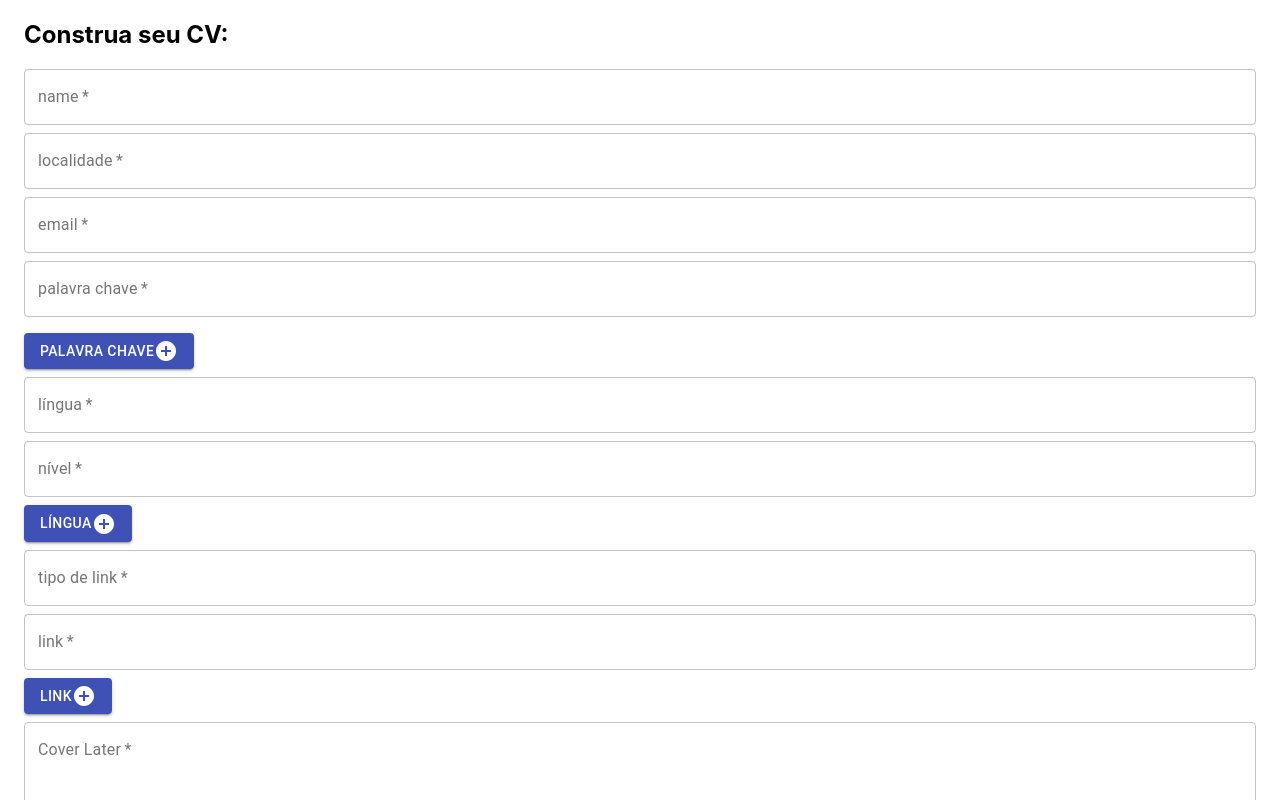
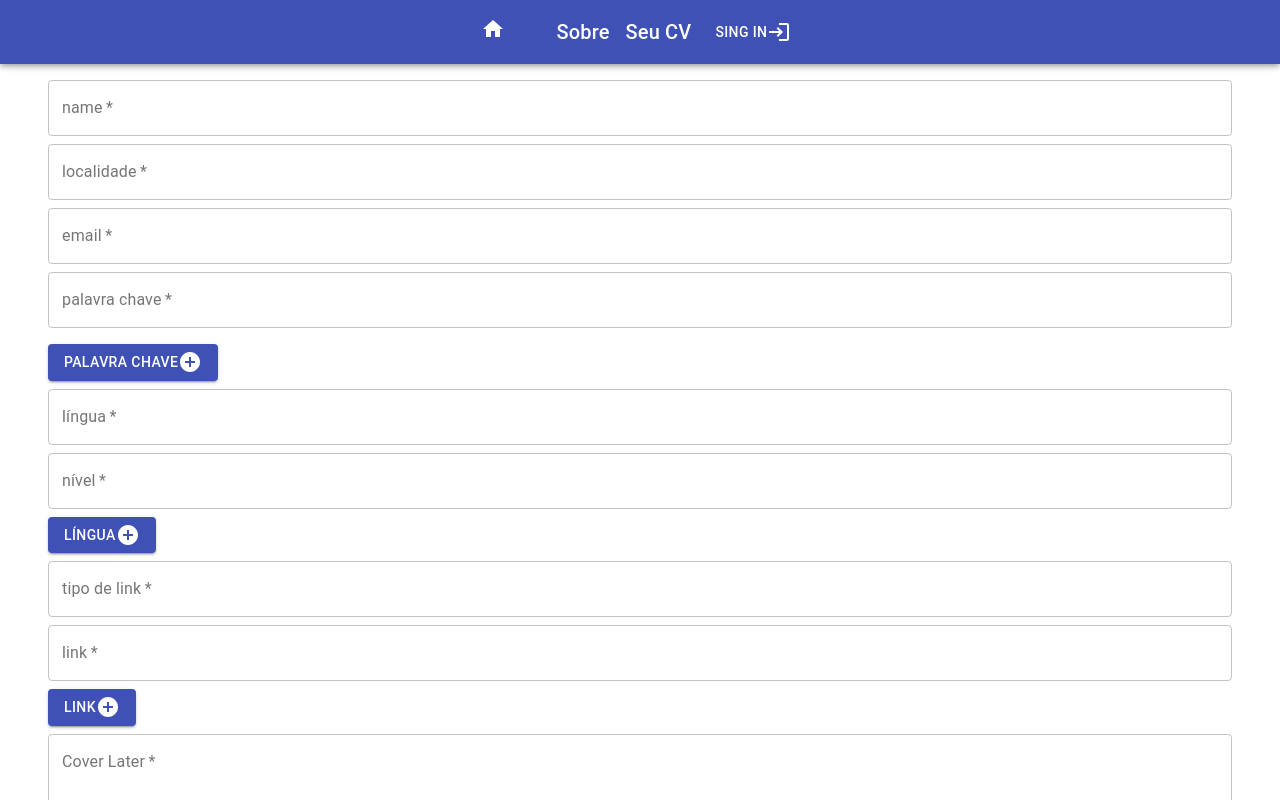
Before and after one commit to asreal089/cvbuilder, a Next.js app: page /cv in a window 1280 px wide. Shown: the top 800 px of the page. Built offline with nearby package versions, Linux system fonts and the light colour scheme; no server answers.

Commit message:
fix de rotas e layout

```diff
--- a/components/cvAddEdit.tsx
+++ b/components/cvAddEdit.tsx
@@ -33,6 +33,7 @@ interface Data {
 
 function CvAddEdit({ data }: Data): JSX.Element {
   const session: any = useSession();
+  const [id_usuario, setId_usuario] = useState<string>(data.id_usuario);
   const [saveSucefull, setSaveSucefull] = useState<boolean>(false);
   const [nome, setNome] = useState<string>(data.nome);
   const [localidade, setLocalidade] = useState<string>(data.localidade);
@@ -249,9 +250,7 @@ function CvAddEdit({ data }: Data): JSX.Element {
   }
 
   return (
-    <Container>
-      <h2>Construa seu CV:</h2>
-
+    <Container className="container">
       <FormGroup>
         <TextField
           className="campoFull campoComPadding"
--- a/components/navbar.tsx
+++ b/components/navbar.tsx
@@ -1,55 +1,58 @@
-import HomeIcon from '@mui/icons-material/Home';
-import { AppBar, Toolbar, IconButton, Typography, Button, Link, Box } from '@material-ui/core'
+import HomeIcon from "@mui/icons-material/Home";
+import {
+  AppBar,
+  Toolbar,
+  IconButton,
+  Typography,
+  Button,
+  Link,
+  Box,
+} from "@material-ui/core";
 import React from "react";
 import { signIn, signOut, useSession } from "next-auth/react";
-import LoginIcon from '@mui/icons-material/Login';
-import LogoutIcon from '@mui/icons-material/Logout';
+import LoginIcon from "@mui/icons-material/Login";
+import LogoutIcon from "@mui/icons-material/Logout";
+import Container from "@mui/material/Container";
+import { AlignHorizontalCenter } from "@mui/icons-material";
 
+const Navbar = () => {
+  const session: any = useSession();
 
-const Navbar = () =>{
-    const session: any = useSession();
+  const cvLink: string =
+    session.data != undefined ? "/cv/" + session.data.user.email : "/cv";
   return (
-        <Box sx={{ flexGrow: 1 }}>
-            <AppBar position="static">
+
+      <AppBar position="fixed" className="center">
         <Toolbar>
-                    <IconButton  edge="start" aria-label="menu">
-                        <Link href='/'>
-                            <HomeIcon className="white"/>
+          <IconButton edge="start" aria-label="menu">
+            <Link href="/">
+              <HomeIcon className="white" />
             </Link>
           </IconButton>
           <ul className="menu">
             <li>
-
-                            <Link href='/sobre' className="white">
-                                <Typography variant="h6">
-                                    Sobre
-                                </Typography>
+              <Link href="/sobre" className="white">
+                <Typography variant="h6">Sobre</Typography>
               </Link>
             </li>
 
-
             <li>
-                            <Link href='/builder' className="white">
-                                <Typography variant="h6">
-                                    Seu CV
-                                </Typography>
+              <Link href={cvLink} className="white">
+                <Typography variant="h6">Seu CV</Typography>
               </Link>
-
             </li>
-
           </ul>
           <div className="right">
-
             {!session.data && (
               <>
-                            <Button className="white right"
+                <Button
+                  className="white right"
                   onClick={() =>
                     signIn("google", { callbackUrl: "http://localhost:3000/" })
                   }
                 >
                   Sing In
-
-                                <LoginIcon className="white"/>
+                  <LoginIcon className="white" />
                 </Button>
               </>
             )}
@@ -58,16 +61,14 @@ const Navbar = () =>{
               <>
                 <Button className="white right" onClick={() => signOut()}>
                   Sign out
-                                <LogoutIcon className="white"/>
+                  <LogoutIcon className="white" />
                 </Button>
               </>
             )}
           </div>
-
-
         </Toolbar>
       </AppBar>
-        </Box>
+
   );
 };
 
--- a/pages/api/cv/[idUsuario].ts
+++ b/pages/api/cv/[idUsuario].ts
@@ -19,8 +19,7 @@ export default async function handleGetEPutPorUsuario(req: NextApiRequest, res:
             // RESPONSE FOR GET REQUESTS
             GET: async (req: NextApiRequest, res: NextApiResponse) => {
               const { CV } = await connectToDatabase();
-              //const resp = await CV.findOne({ id_usuario: { $eq: idUsuario } }).catch(catcher);
-              const resp = await CV.findById(idUsuario).catch(catcher);
+              const resp = await CV.findOne({id_usuario: { $eq: idUsuario }}).catch(catcher);
               res.json(JSON.parse(JSON.stringify(resp)));
             },
             // RESPONSE POST REQUESTS
--- a/pages/cv/index.tsx
+++ b/pages/cv/index.tsx
@@ -1,42 +1,51 @@
 import { NextPage } from "next";
 import React from "react";
-import { Conquistas, Curso, Experiencia, Cv, Links, Lingua } from "../../util/models/types";
+import {
+  Conquistas,
+  Curso,
+  Experiencia,
+  Cv,
+  Links,
+  Lingua,
+} from "../../util/models/types";
 import { useSession } from "next-auth/react";
 import * as cvAddEdit from "../../components/cvAddEdit";
+import Head from "next/head";
+import Navbar from "../../components/navbar";
+import { Container } from "@material-ui/core";
 
 const AddCv: NextPage = () => {
   const session: any = useSession();
 
-
-  const experiencia : Experiencia ={
+  const experiencia: Experiencia = {
     empresa: "",
     incio: "",
     fim: "",
-    descricao: ""
+    descricao: "",
   };
 
-  const curso : Curso ={
+  const curso: Curso = {
     instituicao: "",
     duracao: "",
-    descricao: ""
+    descricao: "",
   };
 
-  const conquista :Conquistas ={
+  const conquista: Conquistas = {
     titulo: "",
-    descricao: ""
+    descricao: "",
   };
 
-  const link : Links={
+  const link: Links = {
     tipo: "",
-    link: ""
-  }
+    link: "",
+  };
 
-  const linguas : Lingua={
+  const linguas: Lingua = {
     lingua: "",
-    nivel: ""
-  }
+    nivel: "",
+  };
 
-  const cv : Cv={
+  const cv: Cv = {
     id_usuario: "",
     nome: "",
     titulo_palavras_chave: [""],
@@ -48,14 +57,24 @@ const AddCv: NextPage = () => {
     habilidades: [""],
     experiencia: [experiencia],
     cursos: [curso],
-    conquistas: [conquista]
-  }
+    conquistas: [conquista],
+  };
 
+  return (
+    <div>
+      <Head>
+        <title>CV BUILDER</title>
+        <meta name="CV BUILDER" content="Site para armazenar o CV." />
+        <link rel="icon" href="/favicon.ico" />
+      </Head>
 
+      <Container>
+        <Navbar />
 
-  return(
-        <cvAddEdit.default data={cv}  />
-      );
-}
+        <cvAddEdit.default data={cv} />
+      </Container>
+    </div>
+  );
+};
 
 export default AddCv;
--- a/styles/globals.css
+++ b/styles/globals.css
@@ -13,6 +13,9 @@ a {
 
 * {
   box-sizing: border-box;
+}
+.container{
+  padding-top: 80px;
 }
 .experiencia{
   padding-bottom: 0.5rem;
```
Also changed, not shown: components/cv/formLocalidade.tsx (added, +27 -0 lines), components/cv/formNome.tsx (+8 -7 lines), pages/cv/[id].tsx (+19 -2 lines), pages/index.tsx (+10 -17 lines). Lines whose indentation alone changed are shown as unchanged.
